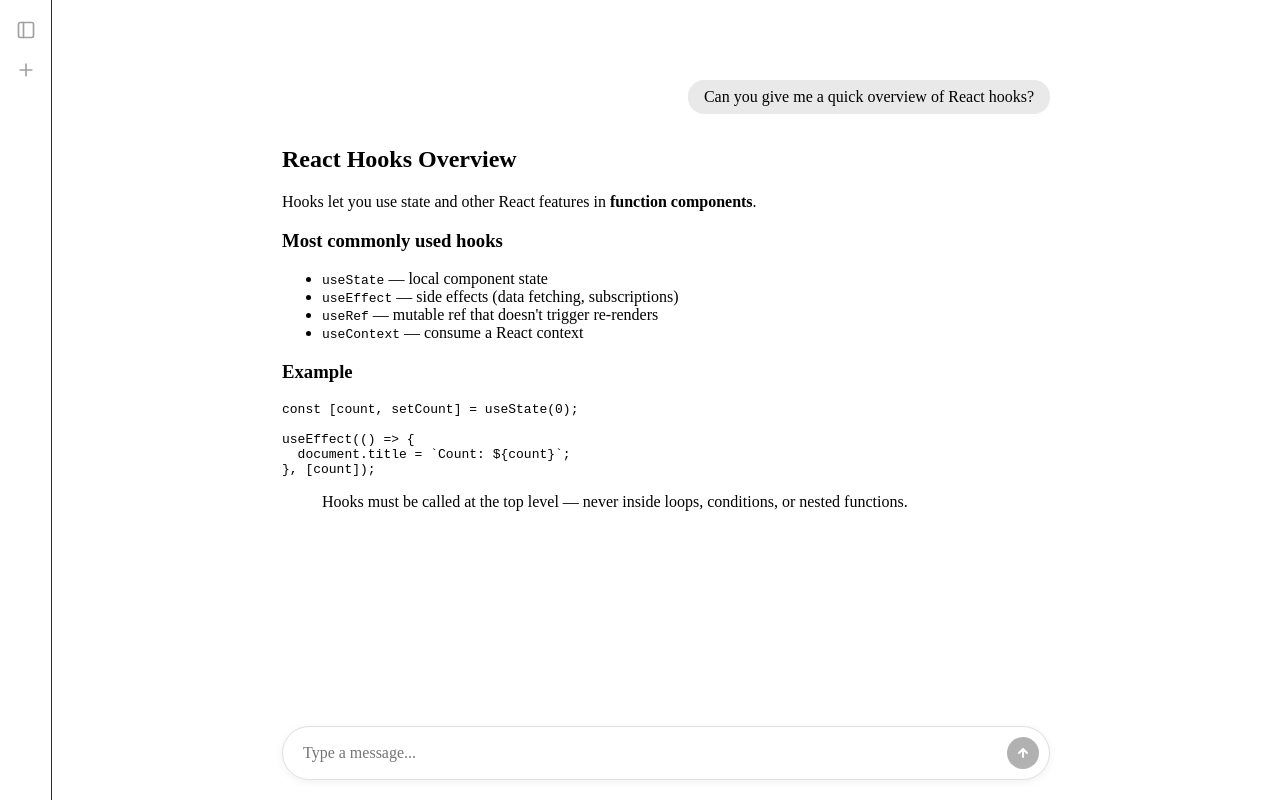
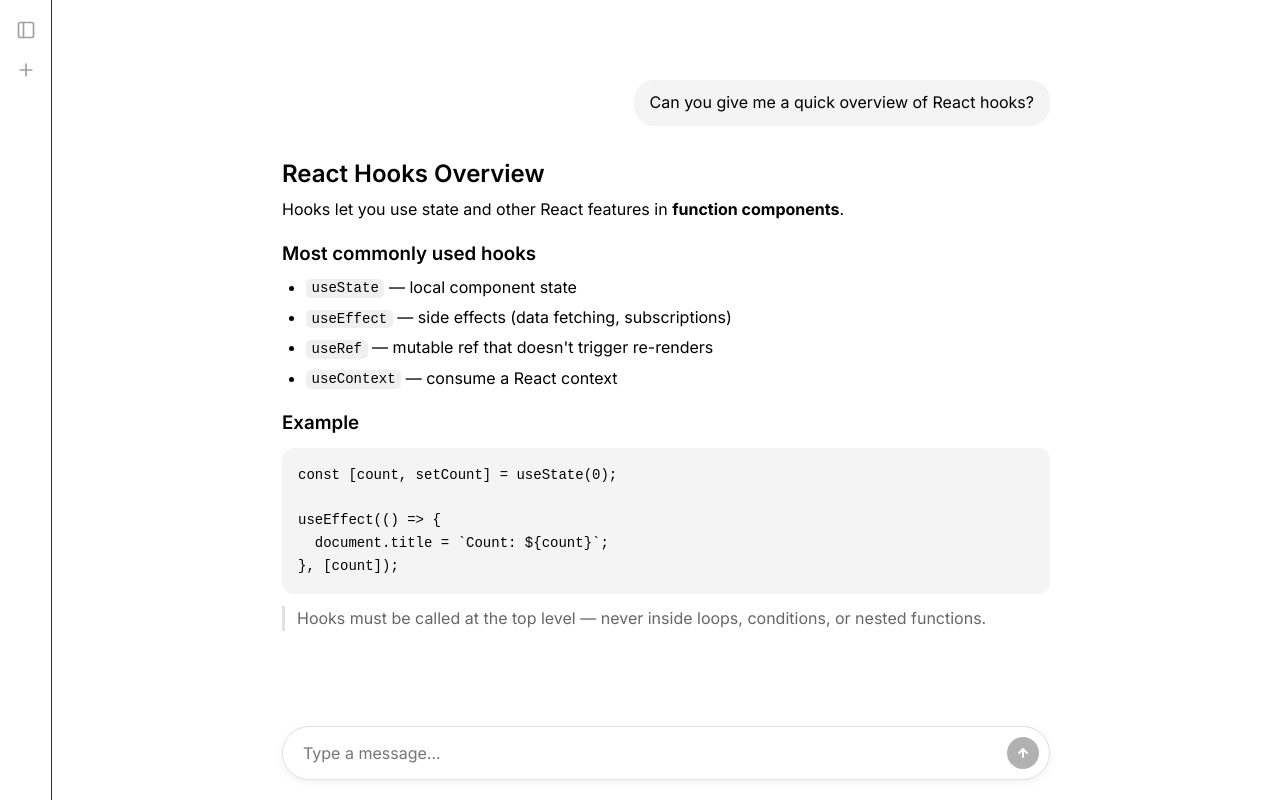
Before and after one commit to denisvivdenko/chatops-frontend-base, a Next.js app: page / in a window 1280 px wide. Built offline with nearby package versions, Linux system fonts and the light colour scheme.

Commit message:
feat: add styles to messages

```diff
--- a/app/components/chat/Message/Message.module.css
+++ b/app/components/chat/Message/Message.module.css
@@ -5,13 +5,77 @@
 
 .bubble {
   max-width: 75%;
-  padding: 0.5rem 1rem;
-  background-color: #e9e9e9;
-  border-radius: 1rem;
+  padding: 0.625rem 1rem;
+  background-color: #f4f4f4;
+  border-radius: 1.25rem;
   overflow-wrap: break-word;
   word-break: break-word;
+  line-height: 1.6;
 }
 
 .assistantWrapper {
   width: 100%;
+  line-height: 1.6;
 }
+
+.assistantWrapper :global(p) {
+  margin: 0 0 0.75rem;
+}
+
+.assistantWrapper :global(p:last-child) {
+  margin-bottom: 0;
+}
+
+.assistantWrapper :global(h1),
+.assistantWrapper :global(h2),
+.assistantWrapper :global(h3),
+.assistantWrapper :global(h4) {
+  margin: 1.25rem 0 0.5rem;
+  font-weight: 600;
+  line-height: 1.3;
+}
+
+.assistantWrapper :global(ul),
+.assistantWrapper :global(ol) {
+  padding-left: 1.5rem;
+  margin: 0.5rem 0;
+}
+
+.assistantWrapper :global(li) {
+  margin: 0.3rem 0;
+}
+
+.assistantWrapper :global(blockquote) {
+  border-left: 3px solid #e0e0e0;
+  margin: 0.75rem 0;
+  padding: 0 0.75rem;
+  color: #666;
+}
+
+.assistantWrapper :global(hr) {
+  border: none;
+  border-top: 1px solid #e8e8e8;
+  margin: 1rem 0;
+}
+
+.assistantWrapper :global(code) {
+  background: #f0f0f0;
+  border-radius: 0.3rem;
+  padding: 0.1em 0.4em;
+  font-size: 0.875em;
+  font-family: ui-monospace, monospace;
+}
+
+.assistantWrapper :global(pre) {
+  background: #f4f4f4;
+  border-radius: 0.75rem;
+  padding: 1rem;
+  overflow-x: auto;
+  margin: 0.75rem 0;
+}
+
+.assistantWrapper :global(pre code) {
+  background: none;
+  padding: 0;
+  font-size: 0.875em;
+}
--- a/app/layout.tsx
+++ b/app/layout.tsx
@@ -1,5 +1,8 @@
 import type { Metadata, Viewport } from "next";
+import { Inter } from "next/font/google";
 import "./globals.css";
+
+const inter = Inter({ subsets: ["latin"], display: "swap" });
 
 export const viewport: Viewport = {
   width: "device-width",
@@ -19,7 +22,7 @@ export default function RootLayout({
   children: React.ReactNode;
 }>) {
   return (
-    <html>
+    <html className={inter.className}>
       <body>{children}</body>
     </html>
   );
```
